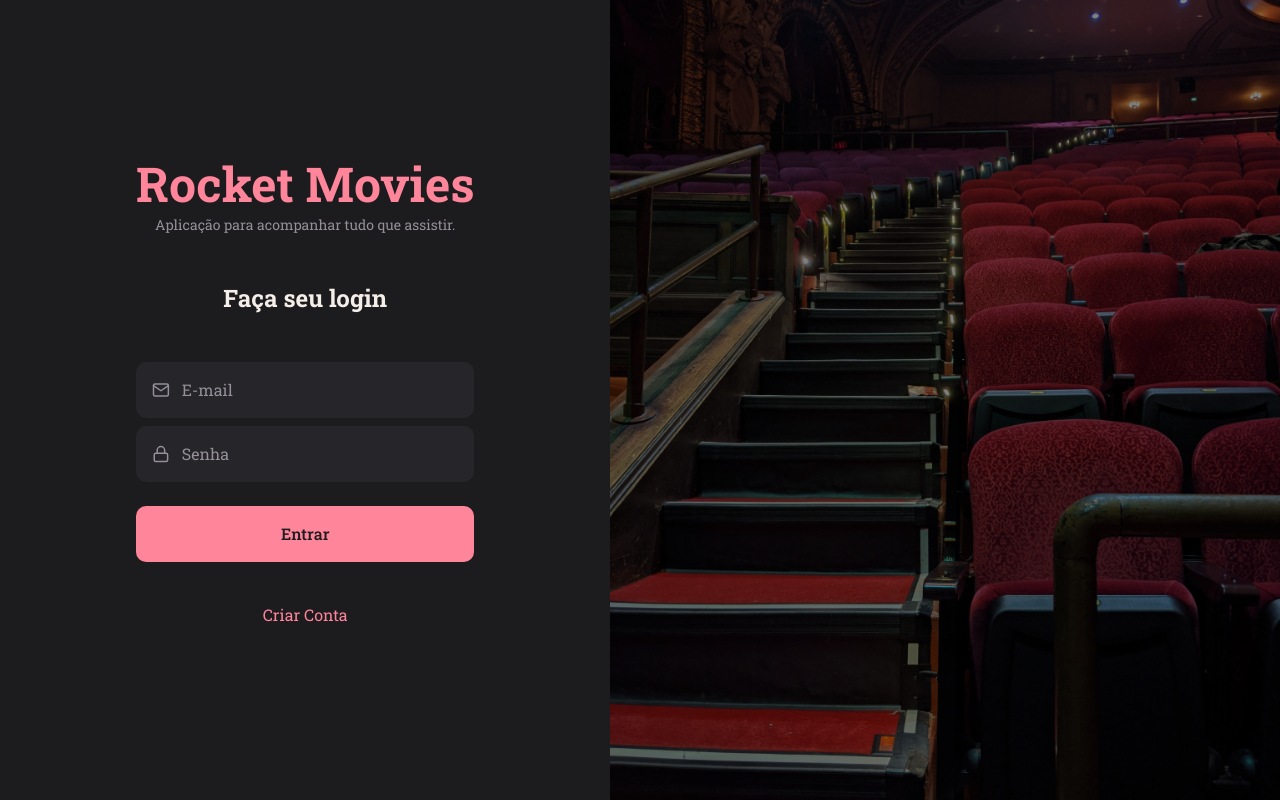
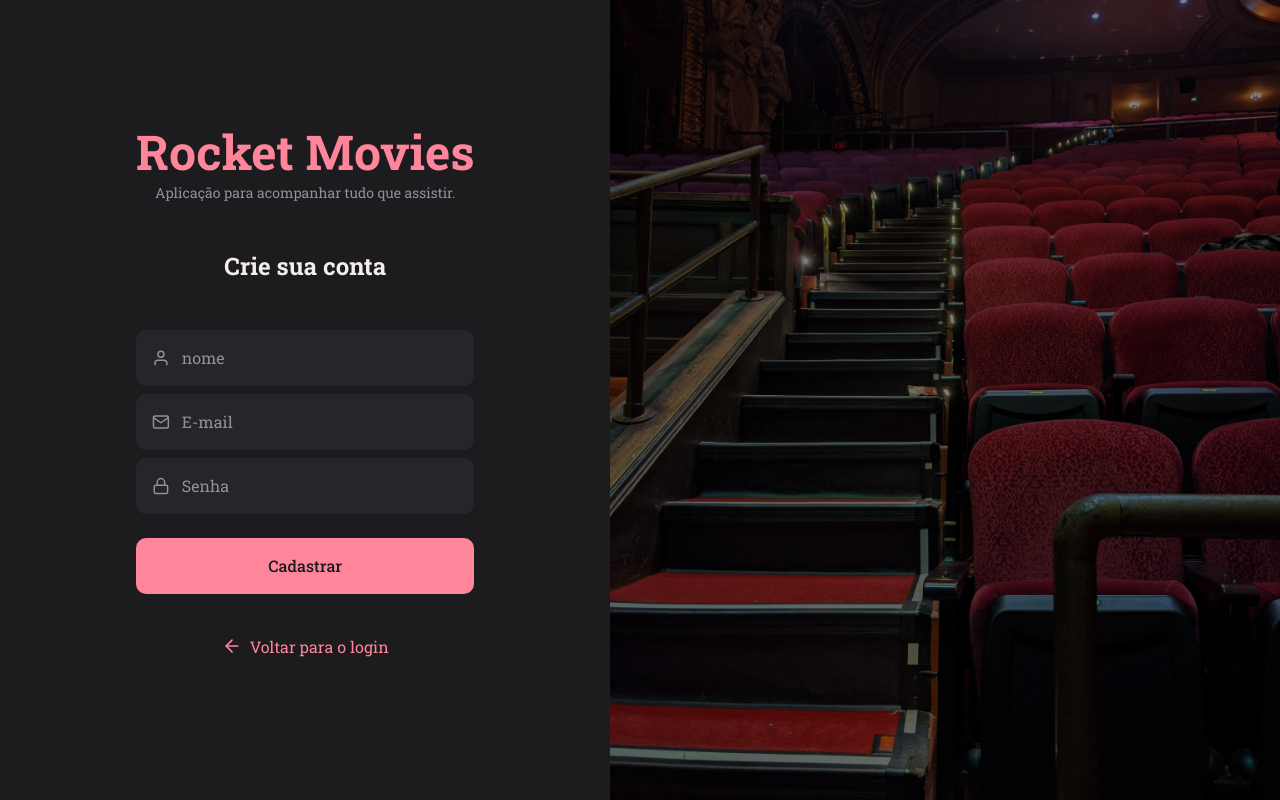
Before and after one commit to FelipeMMoraes/RocketMovies-FrontEnd, a React (Vite) app: page / in a window 1280 px wide. Built offline with nearby package versions, Linux system fonts and the light colour scheme.

Commit message:
feat: SignUp Page

```diff
--- a/src/components/ButtonText/styles.js
+++ b/src/components/ButtonText/styles.js
@@ -7,6 +7,7 @@
   color: ${({ theme }) => theme.COLORS.PINK};
   font-size: 16px;
   margin-bottom: 24px;
+  gap: 8px;
 
   display: flex;
   align-items: center;
--- a/src/main.jsx
+++ b/src/main.jsx
@@ -5,13 +5,13 @@
 
 import theme from './styles/theme';
 
-import { SignIn } from './pages/SignIn';
+import { SignUp } from './pages/SignUp';
 
 ReactDOM.createRoot(document.getElementById('root')).render(
   <React.StrictMode>
     <ThemeProvider theme={theme}>
       <GlobalStyles />
-      <SignIn />
+      <SignUp />
     </ThemeProvider>
   </React.StrictMode>,
 )
--- /dev/null
+++ b/src/pages/SignUp/index.jsx
@@ -0,0 +1,40 @@
+import { FiMail, FiLock, FiUser, FiArrowLeft } from 'react-icons/fi'
+
+import { Input } from '../../components/Input'
+import { Button } from '../../components/Button'
+import { ButtonText } from '../../components/ButtonText'
+
+import { Container, Form, Background } from './styles'
+
+export function SignUp(){
+  return(
+    <Container>
+      <Form>
+        <h1>Rocket Movies</h1>
+        <p>Aplicação para acompanhar tudo que assistir.</p>
+        <h2>Crie sua conta</h2>
+
+        <Input
+        placeholder="nome"
+        type="text"
+        icon={FiUser}/>
+
+        <Input
+        placeholder="E-mail"
+        type="text"
+        icon={FiMail}/>
+
+        <Input
+        placeholder="Senha"
+        type="password"
+        icon={FiLock}/>
+
+        <Button title="Cadastrar"/>
+
+        <ButtonText href="/" title="Voltar para o login" icon={FiArrowLeft}/>
+      </Form>
+
+      <Background />
+    </Container>
+  )
+}
--- /dev/null
+++ b/src/pages/SignUp/styles.js
@@ -0,0 +1,47 @@
+import styled from "styled-components";
+import backgroundImg from '../../assets/backgroundImg.png'
+
+export const Container = styled.div`
+  height: 100vh;
+
+  display: flex;
+  align-items: stretch;
+`;
+
+export const Form = styled.form`
+  padding: 0 136px;
+
+  display: flex;
+  flex-direction: column;
+
+  justify-content: center;
+  align-items: center;
+  text-align: center;
+
+  > h1 {
+    font-size: 48px;
+    color: ${({ theme }) => theme.COLORS.PINK};
+  }
+
+  > h2 {
+    font-size: 24px;
+    margin-top: 48px;
+    margin-bottom: 48px;
+  }
+
+  > p {
+    font-size: 14px;
+    color: ${({ theme }) => theme.COLORS.GRAY};
+  }
+
+  > button:first-of-type {
+    margin-bottom: 42px;
+  }
+`;
+
+export const Background = styled.div`
+  flex: 1;
+  background: url(${backgroundImg}) no-repeat center center;
+  background-size: cover;
+  filter: brightness(0.5);
+`;
```
